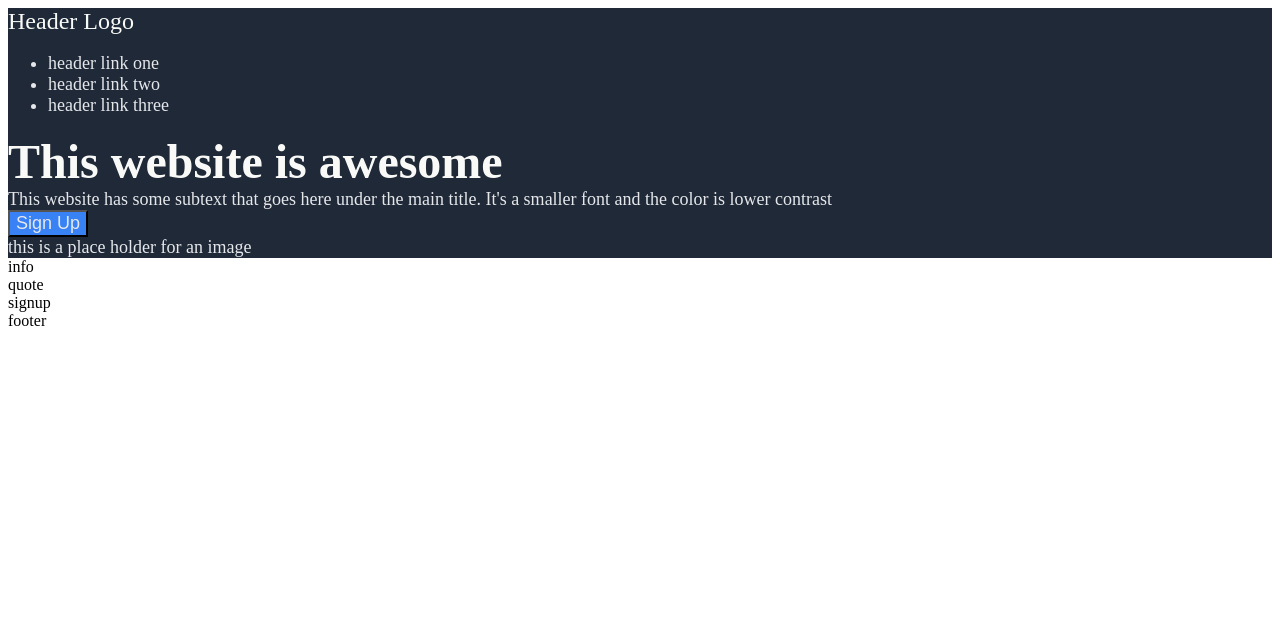
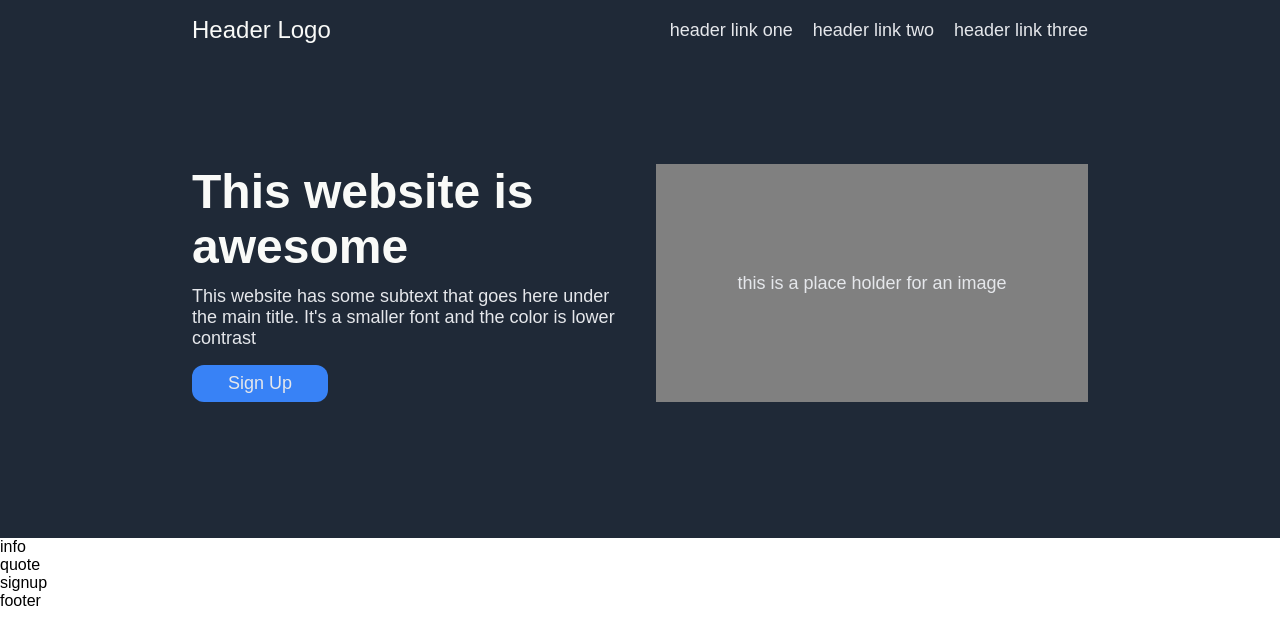
Before and after one commit to edwyip/landingpage, a plain HTML site: page index.html in a window 1280 px wide. Drawn offline with Linux system fonts and the light colour scheme.

Commit message:
Added full contents and stylings for header.

```diff
--- a/index.html
+++ b/index.html
@@ -9,16 +9,20 @@
 </head>
 <body>
     <div class="header">
-        <div class="headerlogo">Header Logo</div>
-        <ul class="herosec">
+        <ul class="herosec headerlinks">
+            <li id="headerlogo">Header Logo</li>
             <li>header link one</li>
             <li>header link two</li>
             <li>header link three</li>
         </ul>
-        <div class="heromain">This website is awesome</div>
-        <div class="herosec">This website has some subtext that goes here under the main title. It's a smaller font and the color is lower contrast</div>
-        <button>Sign Up</button>
-        <div class="herosec">this is a place holder for an image</div>
+        <div class="headcontainer">
+            <div id="headtext">
+                <div class="heromain">This website is awesome</div>
+                <div class="herosec">This website has some subtext that goes here under the main title. It's a smaller font and the color is lower contrast</div>
+                <button>Sign Up</button>
+            </div>
+            <div class="herosec" id="img">this is a place holder for an image</div>
+        </div>
     </div>
     <div class="info">info</div>
     <div class="quote">quote</div>
--- a/style.css
+++ b/style.css
@@ -2,16 +2,20 @@ body{
     display: flex;
     flex-flow: column;
     justify-content: space-between;
+    font-family: sans-serif;
+    margin: 0
 }
 
 .header{
     background-color: #1F2937;
     color: #F9FAF8;
+    padding: 16px 15%;
 }
 
-.headerlogo{
+#headerlogo{
     font-size: 24px;
     color: #F9FAF8;
+    margin-right: auto;
 }
 
 .heromain{
@@ -27,4 +31,39 @@ body{
 
 button{
     background-color: #3882F6;
+    padding: 8px 36px;
+    border-radius: 12px;
+    border: none;
 }
+
+.headerlinks{
+    list-style-type: none;
+    display: flex;
+    justify-content: flex-end;
+    align-items: center;
+    margin: 0px;
+    padding: 0px;
+    gap: 20px;
+}
+
+.headcontainer{
+    display: flex;
+    padding: 120px 0px;
+    gap: 32px;
+}
+
+#img{
+    flex: 1;
+    background-color: grey;
+    display: flex;
+    justify-content: center;
+    align-items: center;
+}
+
+#headtext{
+    flex: 1;
+}
+
+#headtext .herosec{
+    margin: 12px 0px 16px 0px;
+}
```
